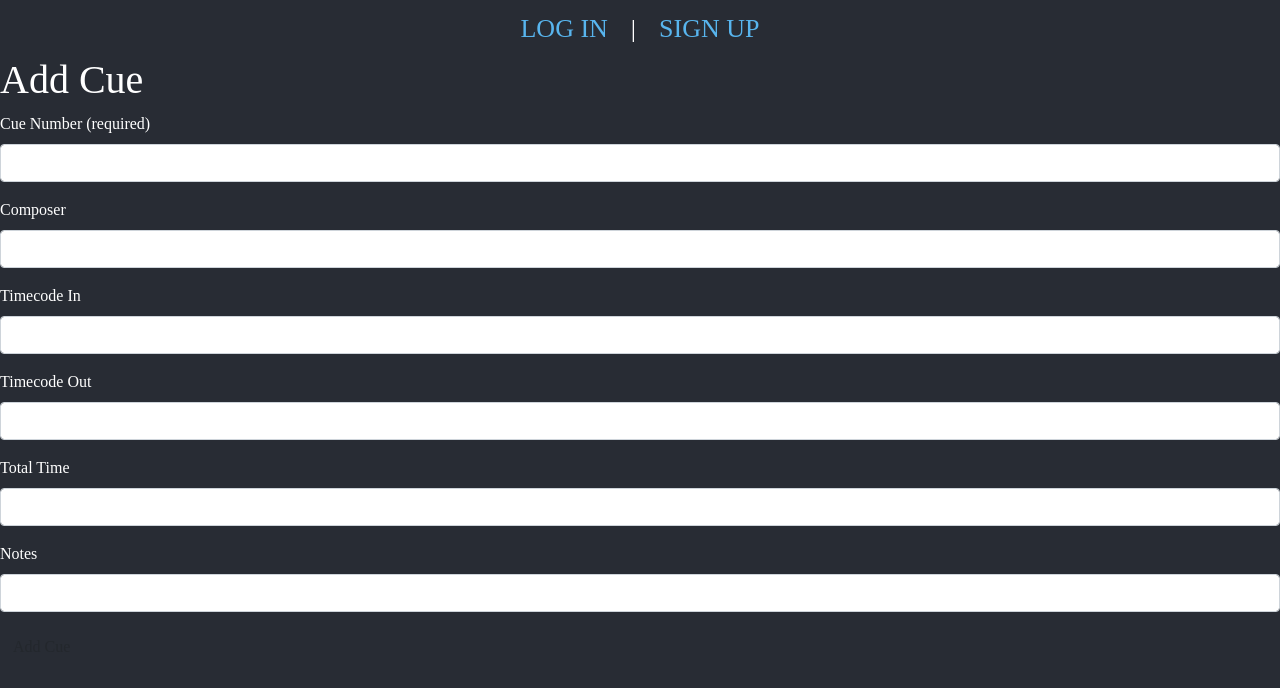
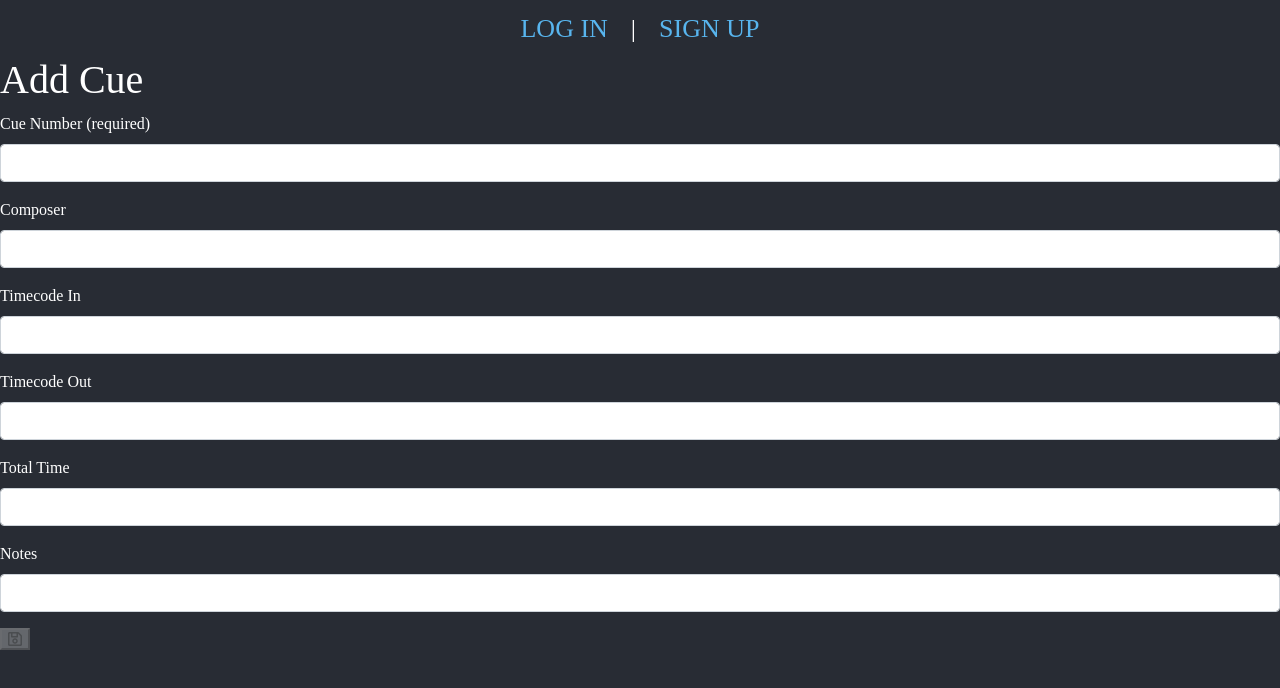
Before and after one commit to rayplaza/Cue-the-Music, a React (Create React App) app: page /add in a window 1280 px wide. Shown: the top 688 px of the page. Built offline with nearby package versions, Linux system fonts and the light colour scheme; no server answers; a web font is replaced by a local one.

Commit message:
updated more styling

```diff
--- a/src/components/NavBar/NavBar.jsx
+++ b/src/components/NavBar/NavBar.jsx
@@ -1,10 +1,13 @@
 import React from "react";
 import { Link } from "react-router-dom";
 import "./NavBar.css";
+import Logosolo from "../../img/logosolo.png";
 
 const NavBar = props => {
   let nav = props.user ? (
     <div>
+      <Link to="/" className="NavLogo"><img src={Logosolo} alt="navlogo" /></Link>
+      &nbsp;&nbsp;|&nbsp;&nbsp;&nbsp;
       <Link to="/projects" className="NavBar-link">
         PROJECTS
       </Link>
--- a/src/pages/AddProjectPage/AddProjectPage.jsx
+++ b/src/pages/AddProjectPage/AddProjectPage.jsx
@@ -94,10 +94,9 @@ class AddProjectPage extends Component {
           </div>
           <button
             type="submit"
-            className="btn"
+            className="far fa-save"
             disabled={this.state.invalidForm}
           >
-            Add Cue
           </button>
         </form>
       </>
--- a/src/pages/MainPage/MainPage.jsx
+++ b/src/pages/MainPage/MainPage.jsx
@@ -5,7 +5,7 @@ import Logo from '../../img/logotransback.png';
 
 var sectionStyle = {
   width: "100%",
-  height: "100vh",
+  height: "93vh",
   backgroundImage: `url(${Background})`,
   backgroundPosition: 'center',
   backgroundRepeat: 'no-repeat',
```
Also changed, not shown: src/components/NavBar/NavBar.css (line endings or trailing spaces), src/img/logosolo.png (added).
